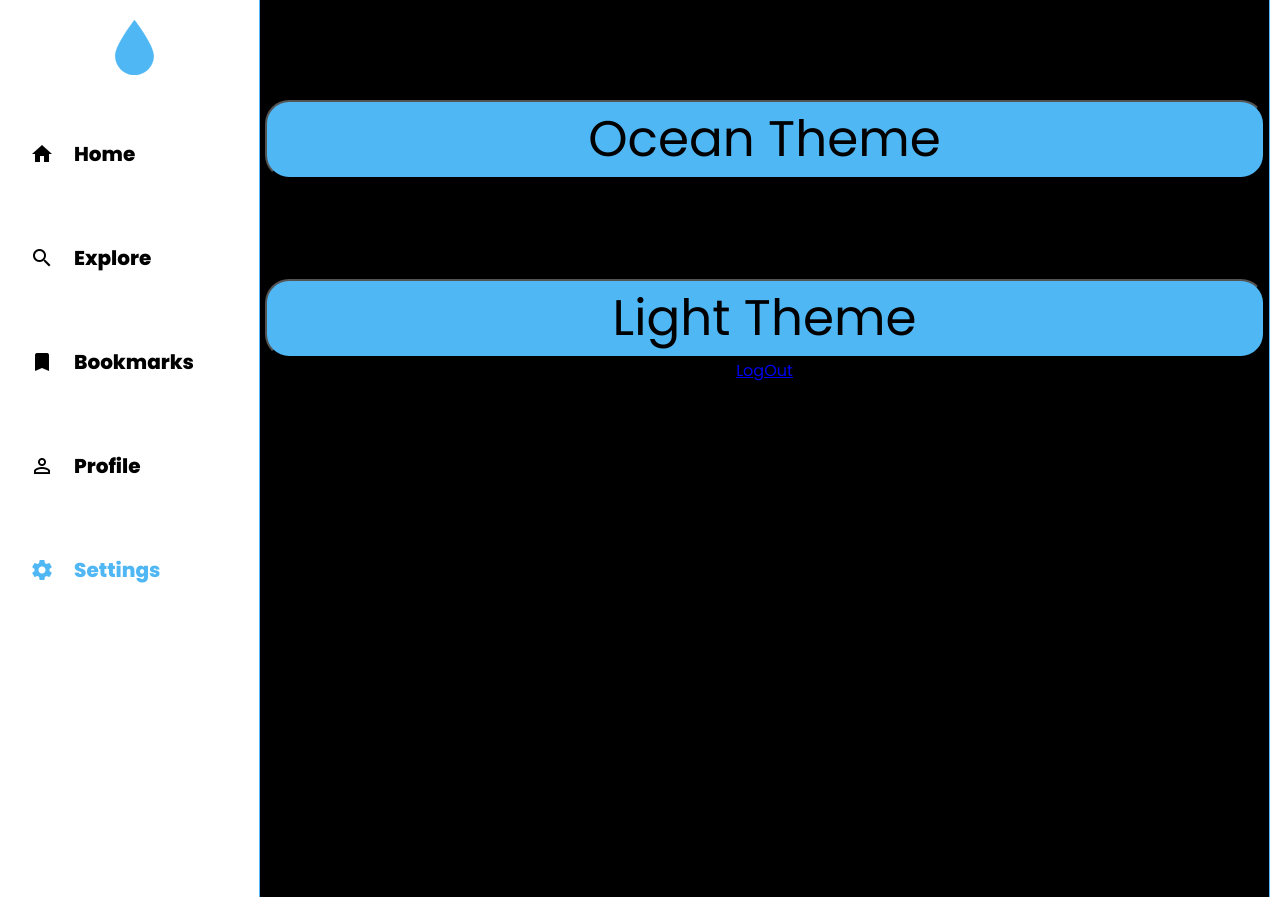
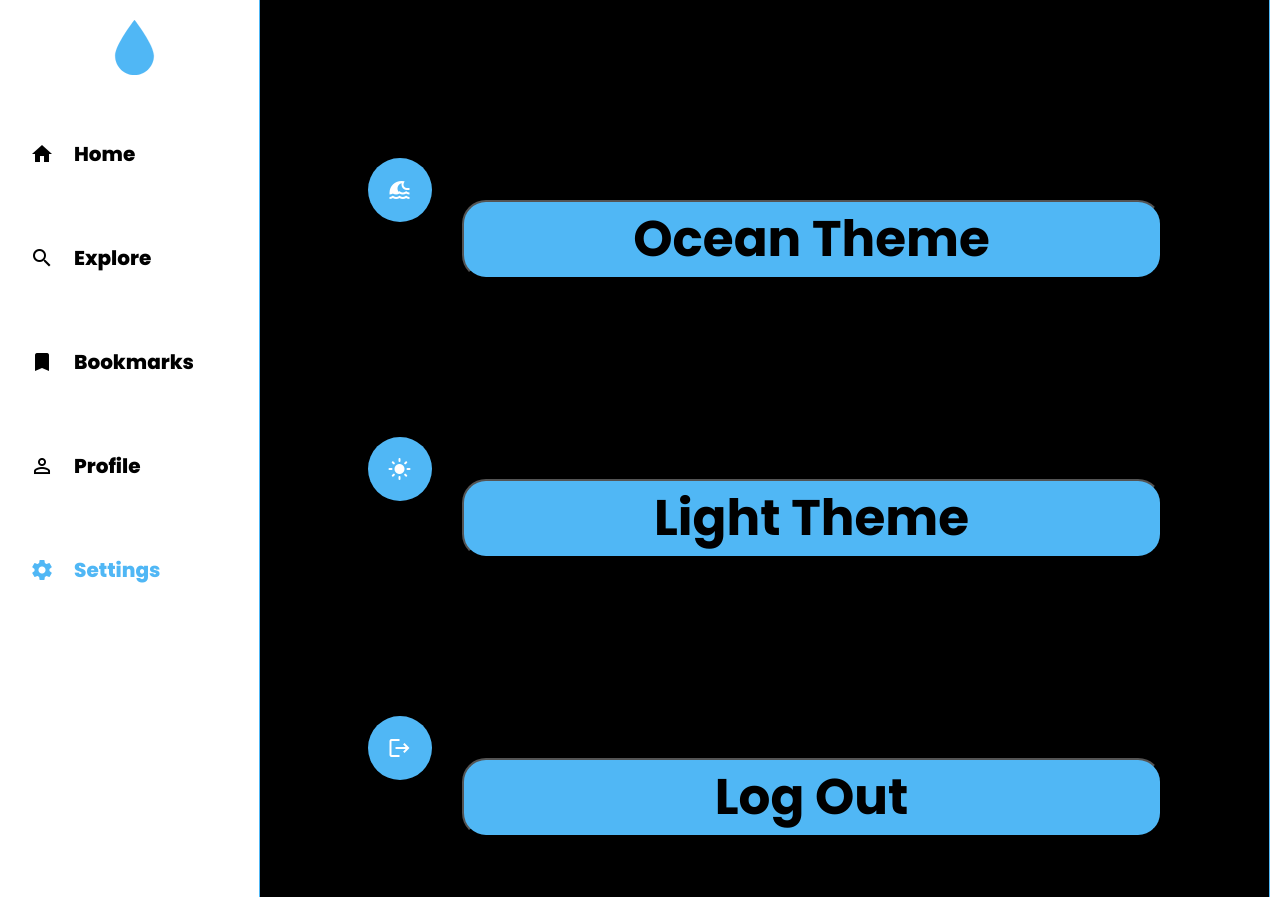
Before and after one commit to NFYouVel/o-gram-project, a PHP site: page /settings.php in a window 1280 px wide. Run offline with PHP 8.4, Linux system fonts and the light colour scheme; the visitor is signed in with stand-in values (Sample User, id 1); data that the repository does not hold is empty.

Commit message:
added orb icons tosettings (not done)

```diff
--- a/CSS/settings.css
+++ b/CSS/settings.css
@@ -8,12 +8,13 @@
     display: flex;
     justify-content: space-evenly;
     align-items: center;
-    width: 1000px;
+    width: 700px;
     margin-top: 100px;
     height: fit-content;
     background-color: #50b7f5;
     border-radius: 24px;
     font-size: 50px;
+    font-weight: bold;
 }
 .newinput{
     outline: none;
@@ -36,3 +37,21 @@
     display: flex;
     flex-direction: row;
 }
+
+.button-row {
+  display: flex;
+  align-items: center;
+  gap: 30px;
+  margin-top: 100px;
+}
+
+.orb {
+  font-size: 40px;
+  background-color: #50b7f5;
+  color: white;
+  padding: 20px;
+  border-radius: 50%;
+  display: flex;
+  align-items: center;
+  justify-content: center;
+}
--- a/layout/settings.php
+++ b/layout/settings.php
@@ -127,9 +127,19 @@ if ($bgcol == 1) {
   </script>
   <div class="posts">
   <div class="settings">
-    <button class="updatedata backgroundoption" onclick="changebackground(1)">Ocean Theme</button>
-    <button class="updatedata backgroundoption" onclick="changebackground(2)">Light Theme</button>
-    <a href="out.php">LogOut</a>
+    <div class="button-row">
+      <span class="material-icons orb ">tsunami</span>
+        <button class="updatedata backgroundoption" onclick="changebackground(1)">Ocean Theme</button>
+    </div>
+    <div class="button-row">
+      <span class="material-icons orb ">light_mode</span>
+        <button class="updatedata backgroundoption" onclick="changebackground(2)">Light Theme</button>
+    </div>
+    <div class="button-row">
+      <span class="material-icons orb ">logout</span>
+        <button class="updatedata backgroundoption" onclick="window.location.href='out.php'">Log Out</button>
+    </div>
+
   </div>
   </div>
 </body>
```
